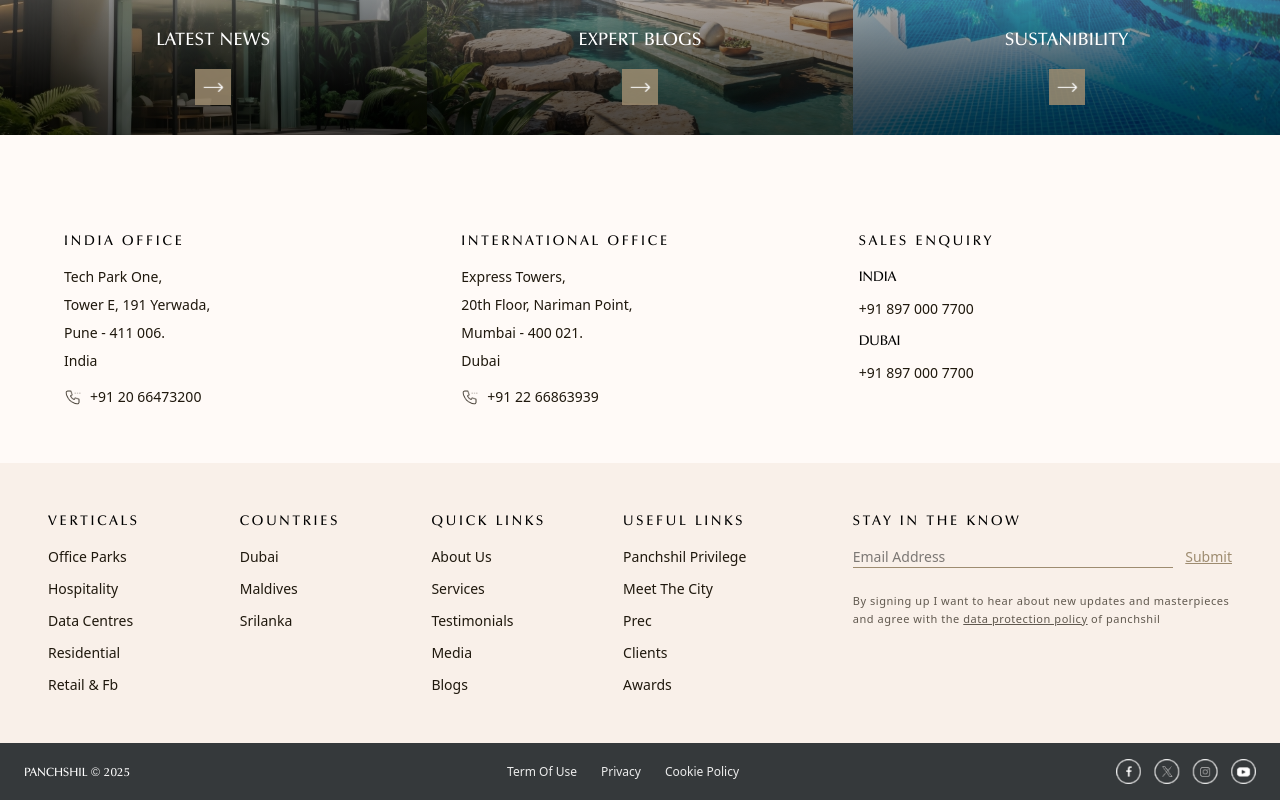
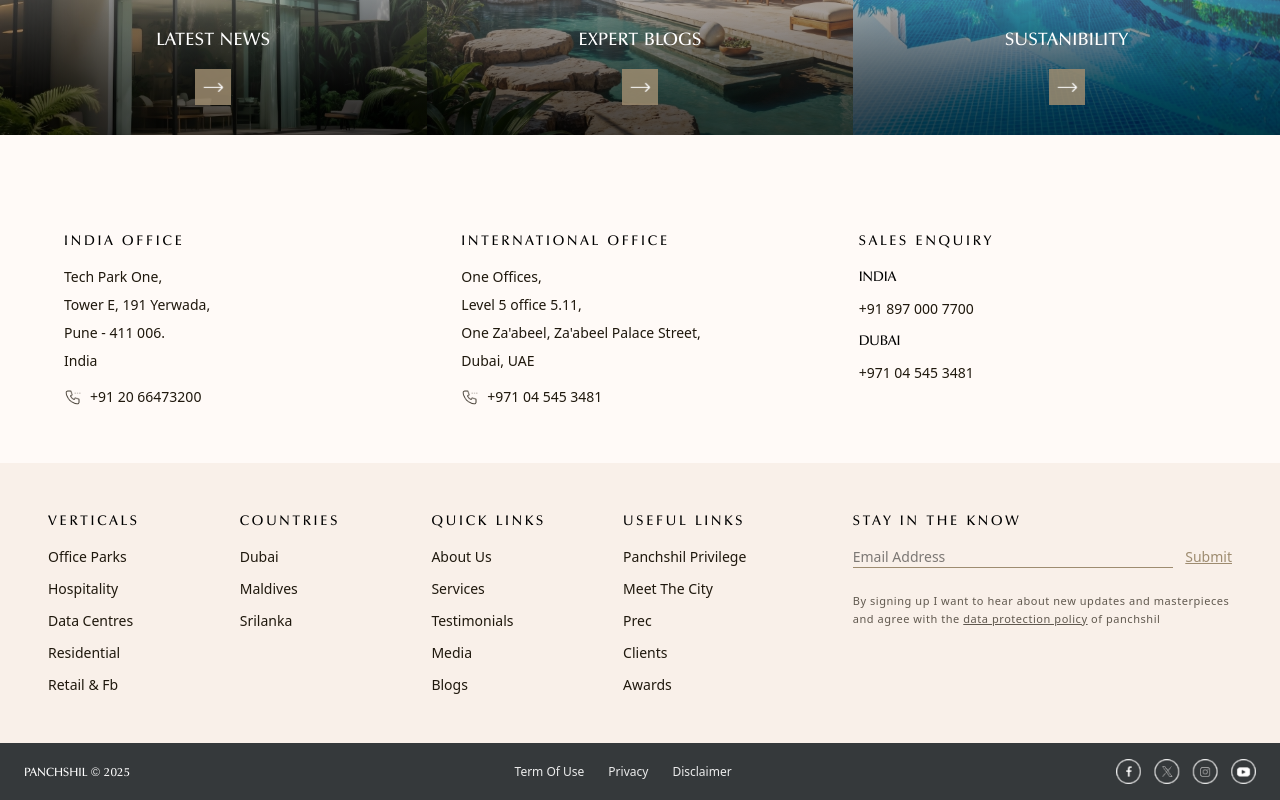
Before and after one commit to graphtobinary/Panchshil-nextjs, a Next.js app: page / in a window 1280 px wide. Shown: the part 2770-3570 px from the top of the page. Built offline with nearby package versions, Linux system fonts and the light colour scheme.

Commit message:
feedbacks

```diff
--- a/app/page.tsx
+++ b/app/page.tsx
@@ -15,7 +15,7 @@ export default function Home() {
       <Header />
       <Hero />
       <WelcomeSection />
-      <Accordion items={accordionItems} defaultOpen={3} />
+      <Accordion items={accordionItems} defaultOpen={1} />
       <Projects />
       <Signature />
       <Services />
--- a/components/Accordion/AccordionItem.tsx
+++ b/components/Accordion/AccordionItem.tsx
@@ -1,6 +1,8 @@
 "use client";
 
 import Image from "next/image";
+import { useEffect, useRef } from "react";
+import { Button } from "../Button";
 
 interface AccordionItemProps {
   id: number;
@@ -21,12 +23,20 @@ export function AccordionItem({
   isOpen,
   onToggle,
 }: AccordionItemProps) {
+  const itemRef = useRef<HTMLDivElement>(null);
+
+  // When an item opens, scroll it to the top of the viewport smoothly
+  useEffect(() => {
+    if (isOpen && itemRef.current) {
+      itemRef.current.scrollIntoView({ behavior: "smooth", block: "start" });
+    }
+  }, [isOpen]);
   return (
-    <>
+    <div ref={itemRef}>
       {/* Accordion Header */}
       <button
         onClick={onToggle}
-        className="flex items-center gap-4 justify-between py-6 px-4 md:px-8 bg-[#FFFAF7] border-b border-gray-200 hover:bg-gray-50 transition-colors w-4/5 mx-auto"
+        className="flex cursor-pointer items-center gap-4 justify-between py-6 px-4 md:px-8 bg-[#FFFAF7] border-b border-gray-200 hover:bg-gray-50 transition-colors w-4/5 mx-auto"
       >
         <div className="flex items-center gap-6 w-full justify-between">
           <span className="text-2xl font-display-semi text-black-chocolate">
@@ -83,9 +93,15 @@ export function AccordionItem({
                 ))}
               </div>
             )}
+            {/* CTA Button */}
+            <div className="flex justify-center pt-5">
+              <Button variant="hero" size="lg" className="w-48">
+                Learn More
+              </Button>
+            </div>
           </div>
         </div>
       )}
-    </>
+    </div>
   );
 }
--- a/components/Accordion/accordionData.ts
+++ b/components/Accordion/accordionData.ts
@@ -42,6 +42,17 @@ export const accordionItems: AccordionData[] = [
   },
   {
     id: 4,
+    title: "Retail & F&B",
+    description:
+      "Creating vibrant retail destinations and culinary experiences. Panchshil's retail and food & beverage developments bring together luxury brands, dining experiences, and entertainment in thoughtfully designed spaces. Our retail projects feature premium shopping environments with curated tenant mixes, exceptional dining options, and engaging customer experiences that cater to the evolving lifestyle needs of modern consumers.",
+    image: "/assets/images/hospitality.jpg",
+    stats: [
+      { label: "1.5 Million sq.ft Developed" },
+      { label: "500K sq.ft Under Construction" },
+    ],
+  },
+  {
+    id: 5,
     title: "Data Center",
     description:
       "Powering the digital future with state-of-the-art infrastructure. Panchshil's data centers combine robust technology, redundant power systems, and cutting-edge security to deliver mission-critical solutions for enterprises. Our facilities offer scalable, reliable, and secure colocation services that meet the highest industry standards, ensuring seamless operations for businesses in the digital age.",
@@ -51,15 +62,4 @@ export const accordionItems: AccordionData[] = [
       { label: "1.5 Million sq.ft Planned" },
     ],
   },
-  {
-    id: 5,
-    title: "Retail & F&B",
-    description:
-      "Creating vibrant retail destinations and culinary experiences. Panchshil's retail and food & beverage developments bring together luxury brands, dining experiences, and entertainment in thoughtfully designed spaces. Our retail projects feature premium shopping environments with curated tenant mixes, exceptional dining options, and engaging customer experiences that cater to the evolving lifestyle needs of modern consumers.",
-    image: "/assets/images/hospitality.jpg",
-    stats: [
-      { label: "1.5 Million sq.ft Developed" },
-      { label: "500K sq.ft Under Construction" },
-    ],
-  },
 ];
--- a/components/Footer/Footer.tsx
+++ b/components/Footer/Footer.tsx
@@ -57,10 +57,10 @@ export function Footer() {
             INTERNATIONAL OFFICE
           </div>
           <div className="space-y-2 text-sm">
-            <p>Express Towers,</p>
-            <p>20th Floor, Nariman Point,</p>
-            <p>Mumbai - 400 021.</p>
-            <p>Dubai</p>
+            <p>One Offices,</p>
+            <p>Level 5 office 5.11,</p>
+            <p>One Za&apos;abeel, Za&apos;abeel Palace Street,</p>
+            <p>Dubai, UAE</p>
           </div>
           <div className="mt-4 flex items-center gap-2 text-sm">
             <Image
@@ -69,7 +69,7 @@ export function Footer() {
               width={18}
               height={18}
             />
-            <span>+91 22 66863939</span>
+            <span>+971 04 545 3481</span>
           </div>
         </div>
 
@@ -89,7 +89,7 @@ export function Footer() {
               <div className="uppercase font-display-semi text-sm text-black mb-3">
                 Dubai
               </div>
-              <div>+91 897 000 7700</div>
+              <div>+971 04 545 3481</div>
             </div>
           </div>
         </div>
@@ -176,7 +176,7 @@ export function Footer() {
                 />
                 <button
                   type="submit"
-                  className="text-sm text-gold-beige underline"
+                  className="text-sm text-gold-beige underline cursor-pointer"
                 >
                   Submit
                 </button>
@@ -209,7 +209,7 @@ export function Footer() {
               Privacy
             </a>
             <a className="hover:text-gold-beige" href="">
-              Cookie Policy
+              Disclaimer
             </a>
           </div>
           <div className="flex items-center gap-3">
--- a/components/Projects/ProjectsCarousel.tsx
+++ b/components/Projects/ProjectsCarousel.tsx
@@ -90,7 +90,7 @@ export function ProjectsCarousel({ items }: ProjectsCarouselProps) {
           {items.map((item) => (
             <div
               key={item.id}
-              className="embla-projects__slide basis-[80%] md:basis-[28.571%] shrink-0 grow-0 relative h-[300px] md:h-[420px] overflow-hidden"
+              className="cursor-pointer embla-projects__slide basis-[80%] md:basis-[28.571%] shrink-0 grow-0 relative h-[300px] md:h-[420px] overflow-hidden"
             >
               <Image
                 src={item.image}
--- a/components/Services/ServicesCarousel.tsx
+++ b/components/Services/ServicesCarousel.tsx
@@ -85,7 +85,7 @@ export function ServicesCarousel({ items }: ServicesCarouselProps) {
           {items.map((item) => (
             <div
               key={item.id}
-              className="embla-projects__slide basis-[80%] md:basis-[28.571%] shrink-0 grow-0 relative rounded-sm overflow-hidden border border-black-chocolate/10 bg-white"
+              className="cursor-pointer embla-projects__slide basis-[80%] md:basis-[28.571%] shrink-0 grow-0 relative rounded-sm overflow-hidden border border-black-chocolate/10 bg-white"
             >
               <div className="relative h-[260px] md:h-[320px]">
                 <Image
```
